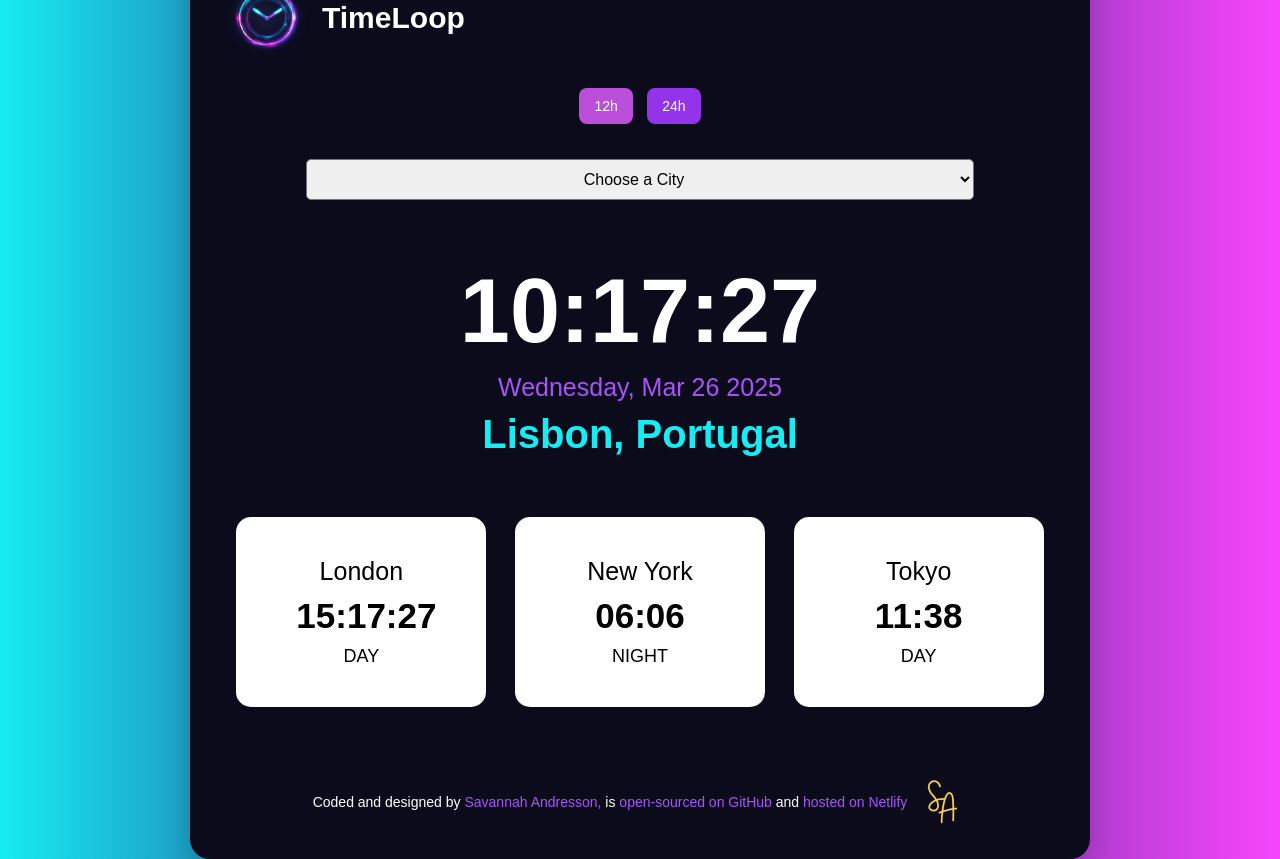
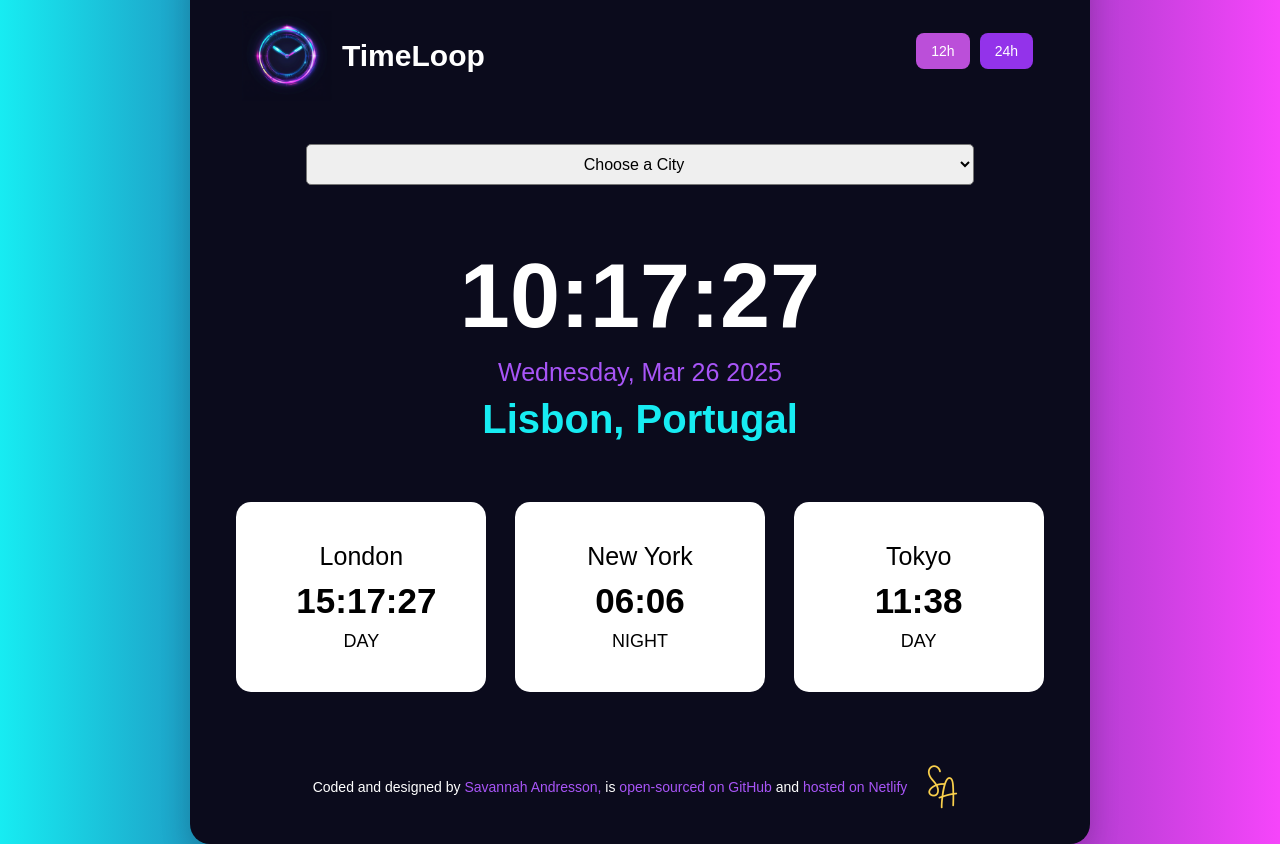
Before and after one commit to savi-creates/world-clock-project, a plain HTML site: page index.html in a window 1280 px wide. Drawn offline with Linux system fonts and the light colour scheme.

Commit message:
updated my css

```diff
--- a/css/style.css
+++ b/css/style.css
@@ -12,6 +12,13 @@ body {
   justify-content: center;
   align-items: center;
   height: 100vh;
+}
+
+header {
+  display: flex;
+  justify-content: space-between;
+  align-items: center;
+  padding: 20px;
 }
 
 .container {
@@ -39,6 +46,7 @@ body {
 .controls {
   margin-top: 20px;
   margin-bottom: 30px;
+  display: flex;
 }
 
 button {
```
